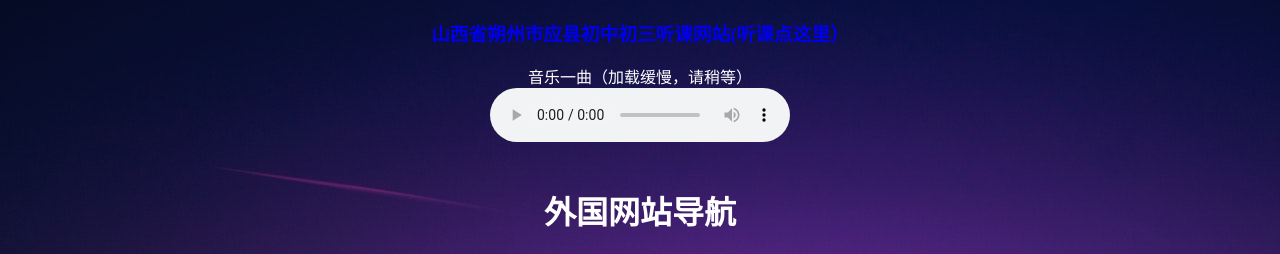
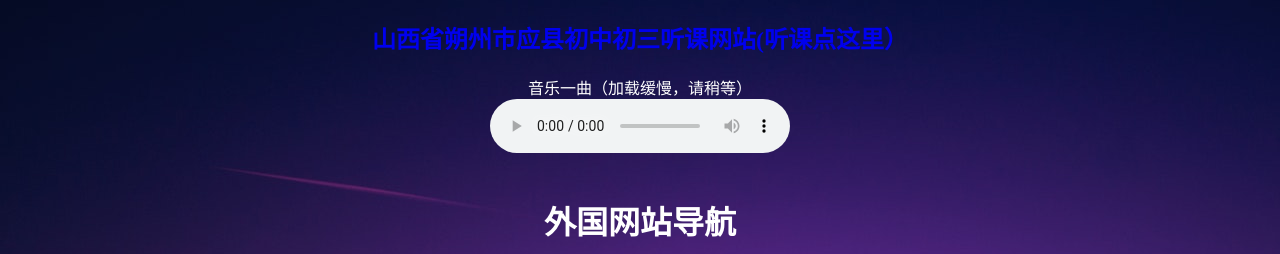
Before and after one commit to su-xiaoyu/sxy-room.github.io, a plain HTML site: page index.html in a window 1280 px wide. Shown: the top 254 px of the page. Drawn offline with Linux system fonts and the light colour scheme.

Commit message:
Update index.html

```diff
--- a/index.html
+++ b/index.html
@@ -7,7 +7,7 @@
    </style>
 </head>
 <body background="picture/bg.jpg">
-	<h3 align="center"><a href="http://10086live.andedu.com.cn/training/site/s/54302042">山西省朔州市应县初中初三听课网站(听课点这里）</a> </h3>
+	<h2 align="center"><a href="http://10086live.andedu.com.cn/training/site/s/54302042">山西省朔州市应县初中初三听课网站(听课点这里）</a> </h2>
 	<!--<header>
 		<h1 align="center"><b><font color="white"> 外国网站导航</font> </b></h1>
 	</header>
```
